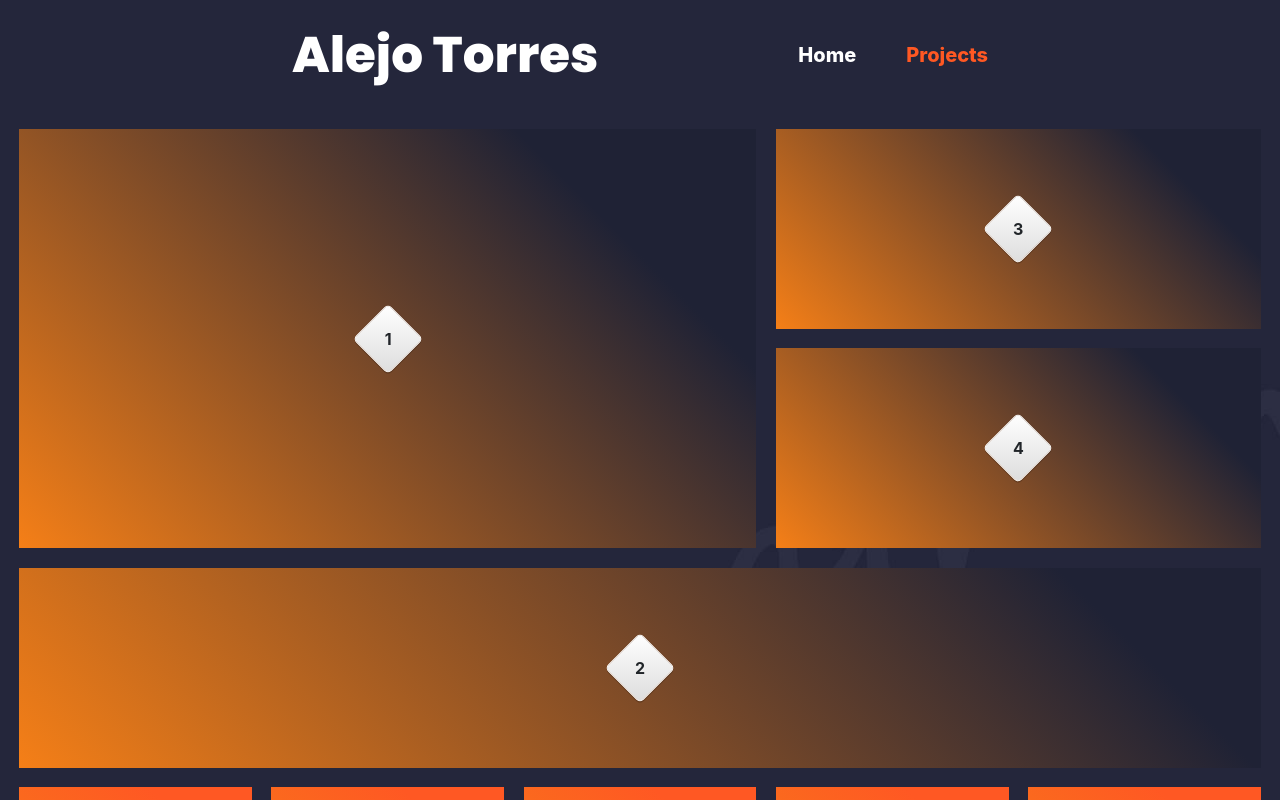
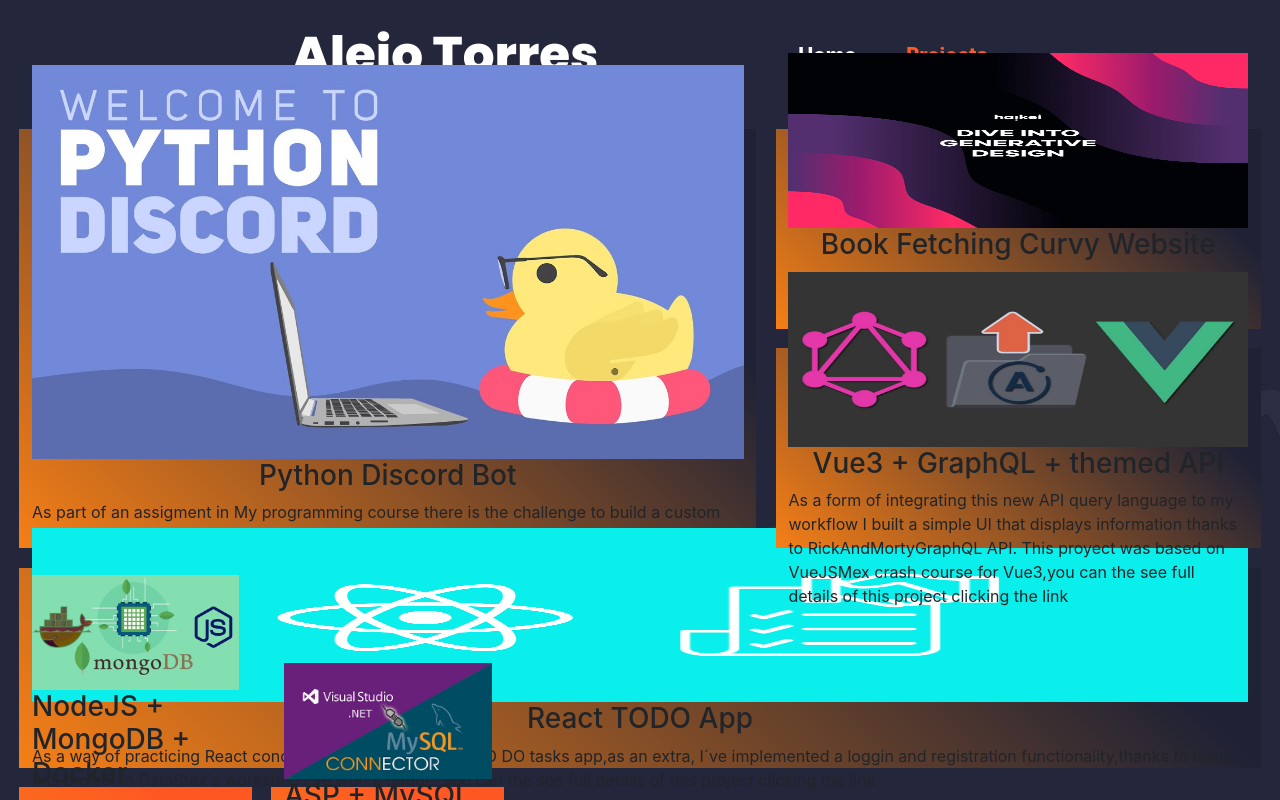
Before and after one commit to AlejoTorres2001/React-SSR-Personal-Portfolio, a Next.js app: page /projects in a window 1280 px wide. Shown: the top 800 px of the page. Built offline with nearby package versions, Linux system fonts and the light colour scheme.

Commit message:
changing layout

```diff
--- a/components/Project.tsx
+++ b/components/Project.tsx
@@ -1,14 +1,35 @@
 import React from 'react'
 type props = {
   indexCss: number
+  name: string
+  description: string
+  image: string
+  knowMore?: string
+  bgColor?: string
 }
-const Project = ({ indexCss }:props) => {
+const Project = ({
+  indexCss,
+  name,
+  description,
+  image,
+  knowMore,
+  bgColor
+}: props) => {
+  console.log(image)
   return (
     <div className="item" tabIndex={indexCss}>
-    <div className="box">
-      <div className="diamond"><span>{indexCss}</span></div>
+      <div className="box">
+        <div className="img-container">
+        <img className='image' src={image}/>
+        </div>
+        <div className="title-container">
+          <h3 className="title">{name}</h3>
+        </div>
+        <div className="description-container">
+          <p className="description">{description}</p>
+          </div>
+      </div>
     </div>
-  </div>
   )
 }
 
--- a/pages/projects.tsx
+++ b/pages/projects.tsx
@@ -4,7 +4,7 @@
 import Header from '../components/Header'
 import Project from '../components/Project'
 import useMobileMenu from '../hooks/useMobileMenu'
-
+import { projectsData } from '../projects.json'
 const projects: NextPage = () => {
   const [showMobileMenu, setShowMobileMenu] = useMobileMenu()
   return (
@@ -16,20 +16,8 @@
         }
       />
       <div className="grid">
-        <Project indexCss={1} />
-        <Project indexCss={2} />
-        <Project indexCss={3} />
-        <Project indexCss={4} />
-        <Project indexCss={5} />
-        <Project indexCss={6} />
-        <Project indexCss={7} />
-        <Project indexCss={8} />
-        <Project indexCss={9} />
-        <Project indexCss={10} />
-        <Project indexCss={11} />
-        <Project indexCss={12} />
-        <Project indexCss={13} />
-        <Project indexCss={14} />
+        {projectsData.map((project, index) => (<Project indexCss={index + 1} key={index} {...project} />)
+        )}
       </div>
       <Footer />
     </div>
--- a/projects.json
+++ b/projects.json
@@ -1,44 +1,45 @@
-{"projects": [{
-    "name": "React TODO App",
-    "description":
-      "As a way of practicing React concepts I decided to build a TO DO tasks app,as an extra, I´ve implemented a loggin and registration functionality,thanks to using this project in DataStax´s workshop I´ve won a Badge! you can the see full details of this project clicking the link ",
-    "image": "project_1.png",
-    "knowMore":"https://github.com/AlejoTorres2001/React_TODO_WebApp",
-    "bgColor":"#0BEFEC"
-  },
+{"projectsData": [
   {
     "name": "Python Discord Bot",
     "description":
       "As part of an assigment in My programming course there is the challenge to build a custom python bot using Discord.py async API this is an example I frecuently use in my clases,this Bot nicknamed JULIO,has some pretty cool functionalities. you can the see full details of this project clicking the link",
-    "image": "project_2.jpg",
+    "image": "/assets/projects/project_2.jpg",
     "bgColor":"#5B6DAF",
     "knowMore":"https://github.com/AlejoTorres2001/PythonDiscordBot"
+  },
+  {
+    "name": "React TODO App",
+    "description":
+      "As a way of practicing React concepts I decided to build a TO DO tasks app,as an extra, I´ve implemented a loggin and registration functionality,thanks to using this project in DataStax´s workshop I´ve won a Badge! you can the see full details of this project clicking the link ",
+    "image": "/assets/projects/project_1.png",
+    "knowMore":"https://github.com/AlejoTorres2001/React_TODO_WebApp",
+    "bgColor":"#0BEFEC"
   },
   {
     "name": "Book Fetching Curvy Website",
     "description":
       "One day I came across haikei.app, a web site to generate unique SVG degins assets,insipired by this,I decided to revive and old NodeJs backend I built for a Web dev course.the Final Results where pretty descent you can the see full details of this project clicking the link",
-    "image": "project_3.png",
+    "image": "/assets/projects/project_3.png",
     "knowMore":"https://github.com/AlejoTorres2001/Book_fetching_App"
   },
   {
     "name": "Vue3 + GraphQL + themed API",
     "description":
       "As a form of integrating this new API query language to my workflow I built a simple UI that displays information thanks to RickAndMortyGraphQL API. This proyect was based on VueJSMex crash course for Vue3,you can the see full details of this project clicking the link",
-    "image": "project_4.png",
+    "image": "/assets/projects/project_4.png",
     "bgColor":"#343434"
   },
   {
     "name": "NodeJS + MongoDB + Docker",
     "description":
       "Since late 2020 containerization technologies has caught my attention thats why I´ve been experimenting with this technologie using Docker, in this case,builind a NotesApp containerizing an instance of NodeJS for the Backenda and MongoDB as the main database in a different container using DockerCompose you can the see full details of this project clicking the link",
-    "image": "project_5.png",
+    "image": "/assets/projects/project_5.png",
     "bgColor":"#83DFB0"
   },
   {
     "name": "ASP + MySQL E Commerce",
     "description":
       "An E-Commerce made with C# and ASP.NET framework in the backend and using a  MySQL database,this was the Final Proyect for one of my develpment college courses,you can the see full details of this project clicking the link",
-    "image": "project_6.jpg"
+    "image": "/assets/projects/project_6.jpg"
   }]
 }
--- a/styles/Projects.css
+++ b/styles/Projects.css
@@ -63,32 +63,10 @@
 
 .box {
 display: flex;
+flex-direction: column;
 justify-content: center;
 align-items: center;
 height: 100%;
-}
-
-.diamond {
-display: flex;
-justify-content: center;
-align-items: center;
-position: relative;
-z-index: 2;
-width: 50px;
-height: 50px;
-border-radius: 5px;
-border: 1px solid #ffffff;
-box-shadow: 1px 1px 0px rgba(0,0,0,0.2);
-background-image: linear-gradient(to top left, #ddd 0%, #fff 100%);
-text-align: center;
-transform-origin: center;
-transform: rotateZ(45deg);
-transition: box-shadow 250ms, transform 250ms;
-}
-
-.diamond span {
-font-weight: bold;
-transform: rotateZ(-45deg)
 }
 
 .grid .item:hover .diamond,
@@ -126,6 +104,7 @@
 .grid .item:nth-child(2)  { background-image: linear-gradient(45deg, var(--orange) 0%, #1f2235 60%); }
 .grid .item:nth-child(3)  { background-image: linear-gradient(45deg, var(--orange) 0%, #1f2235 60%); }
 .grid .item:nth-child(4)  { background-image: linear-gradient(45deg, var(--orange) 0%, #1f2235 60%); }
+
 .grid .item:nth-child(5),
 .grid .item:nth-child(6),
 .grid .item:nth-child(7),
@@ -136,3 +115,22 @@
 .grid .item:nth-child(12),
 .grid .item:nth-child(13),
 .grid .item:nth-child(14) { background-image: linear-gradient(45deg, var(--orange) 0%, var(--dark-orange) 60%); }
+
+.image{
+  width: 100%;
+  height: 100%;
+  object-fit:fill
+}
+.img-container{
+  width: 100%;
+  height: 100%;
+  display: flex;
+  justify-content: center;
+  align-items: center;
+}
+@media(max-width: 800px) {
+  .image {
+    width:200px;
+  height: 200px;
+  }
+}
```
